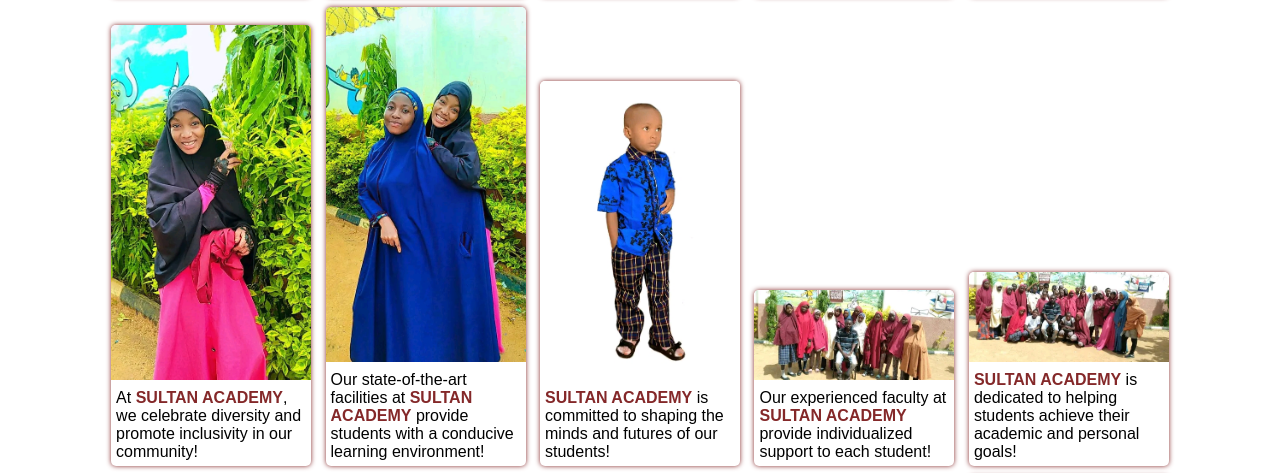
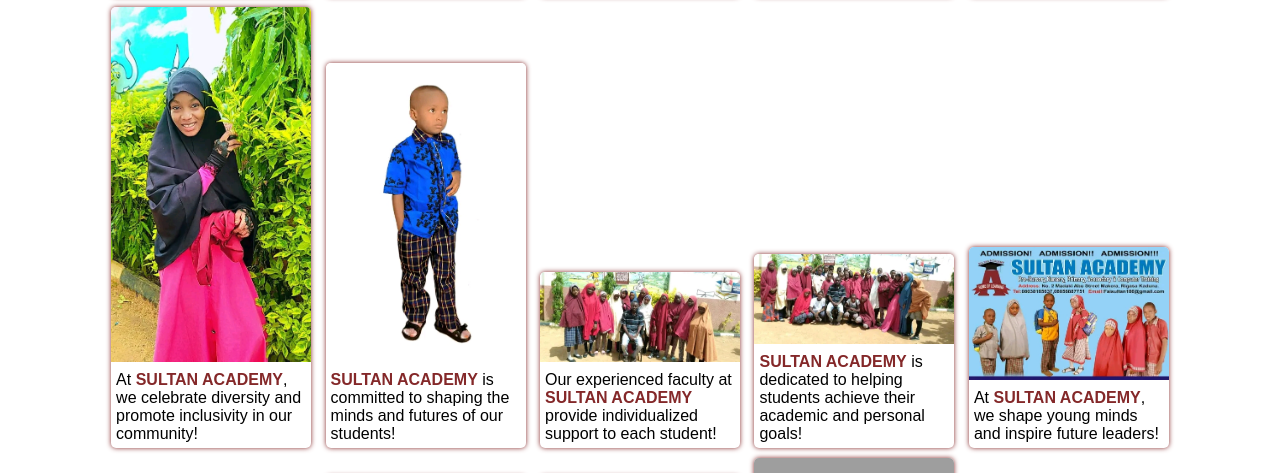
Before and after one commit to jauro-coder/sultan-academy-website, a plain HTML site: page index.html in a window 1280 px wide. Shown: the part 1902-2375 px from the top of the page. Drawn offline with Linux system fonts and the light colour scheme; grey boxes are pictures that could not be loaded.

Commit message:
update index.html

```diff
--- a/index.html
+++ b/index.html
@@ -99,10 +99,7 @@
           <figcaption id="caption"> At <b>SULTAN ACADEMY</b>, we celebrate diversity and promote inclusivity in our community! </figcaption>
         </figure>
 
-        <figure id="img-container">
-          <img src="assets/img/image6.jpg" id="pics" width="100%">
-          <figcaption id="caption"> Our state-of-the-art facilities at <b>SULTAN ACADEMY</b> provide students with a conducive learning environment! </figcaption>
-        </figure>
+
 
         <figure id="img-container">
           <img src="assets/img/image10.jpg" id="pics" width="100%">
```
